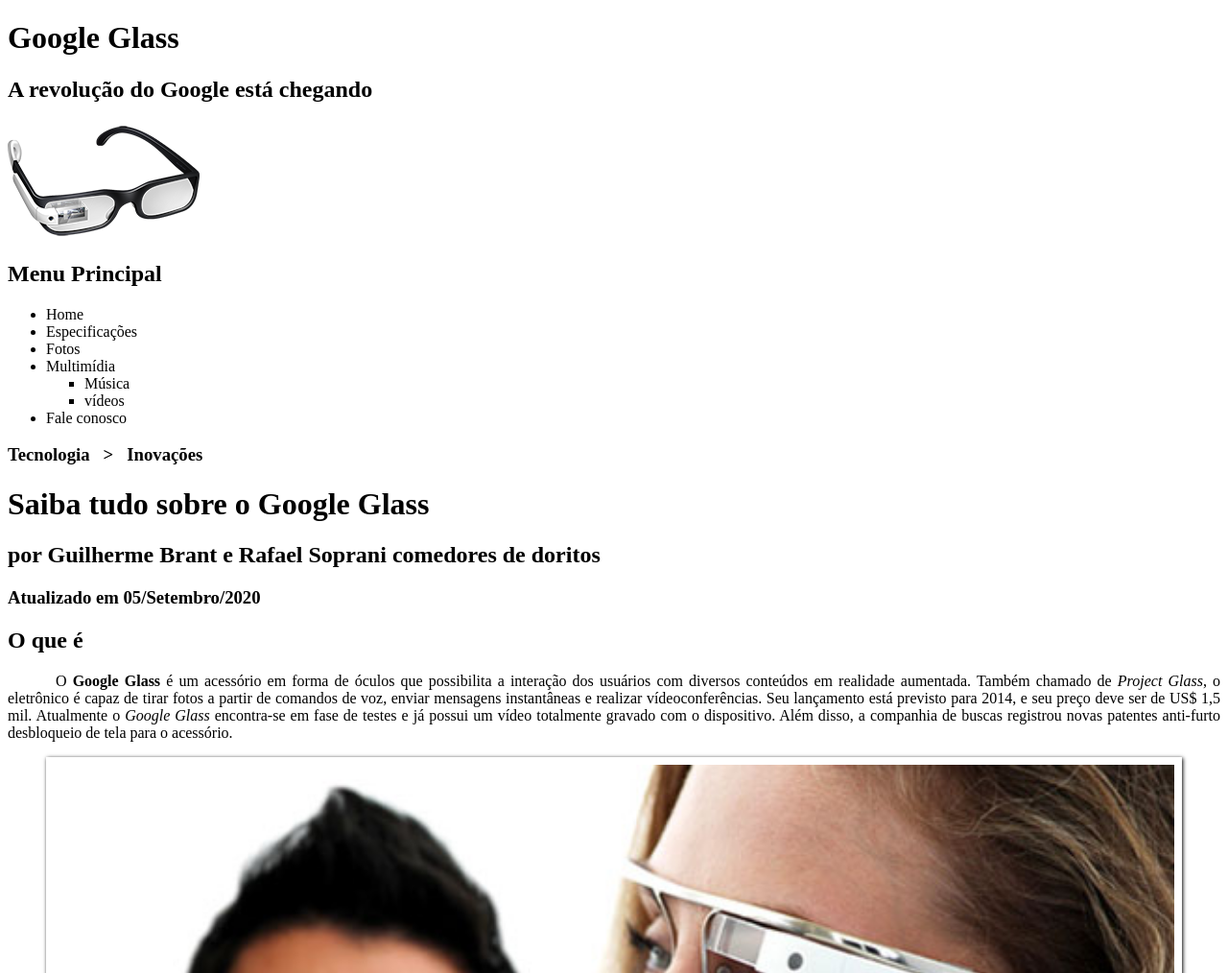
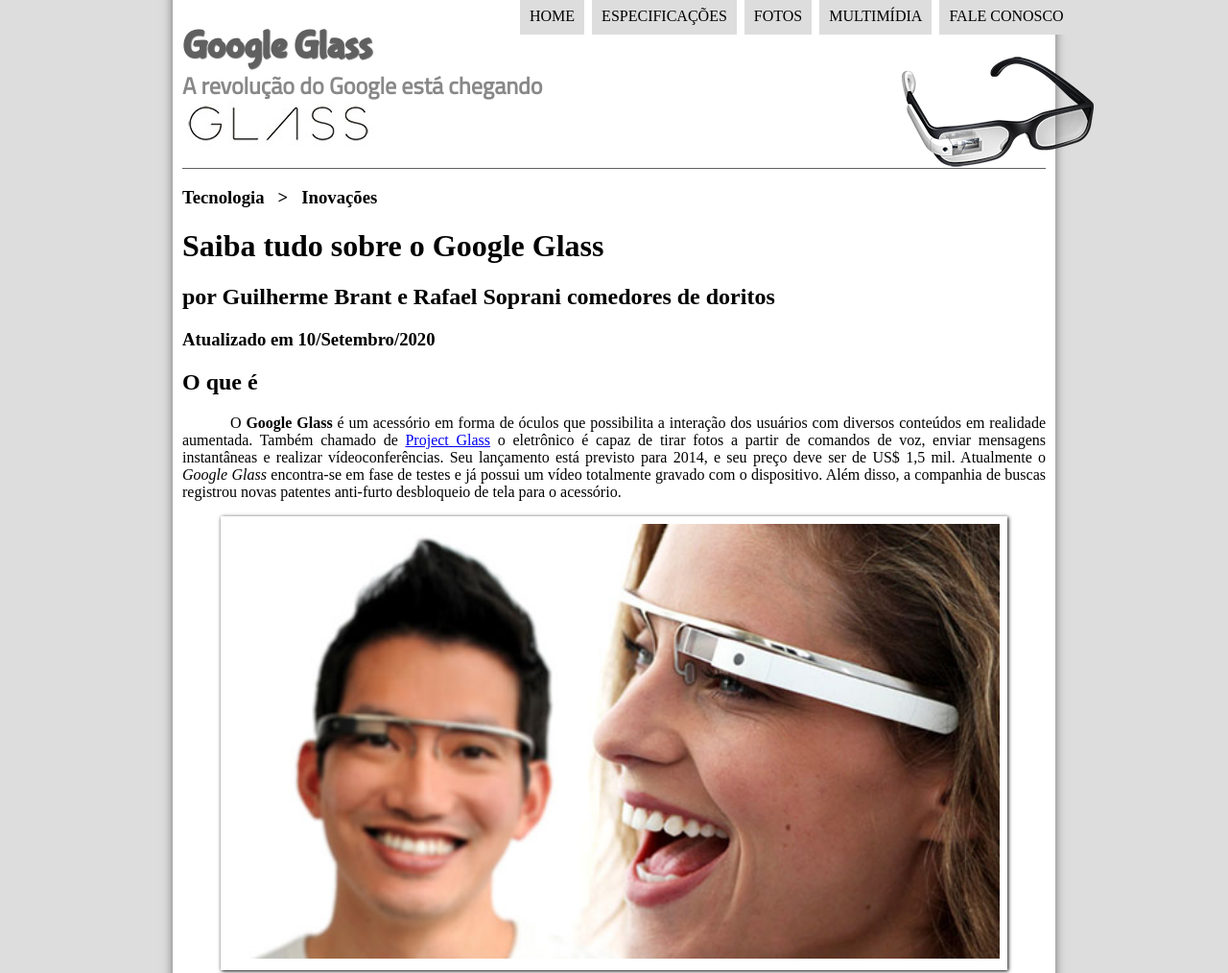
Before and after one commit to RafaSoprani/TecWEB, a plain HTML site: page index.html in a window 1280 px wide. Shown: the top 1014 px of the page at 96% size. Drawn offline with Linux system fonts and the light colour scheme.

Commit message:
atualizado até a aula 17

```diff
--- a/_css/estilo.css
+++ b/_css/estilo.css
@@ -1,15 +1,50 @@
-@charset "UTF8";
+@charset "UTF-8";
+@import url("https://fonts.googleapis.com/css2?family=Titillium+Web&display=swap");
+@font-face{
+    font-family: "FonteLogo";
+    src: url("../_fonts/bubblegum-sans-regular.otf");
+}
 
 body {
-    background-color: white;
+    background-color: #dddddd;
     color: rgba(0, 0, 0, 1);
 }
-
+div#interface{
+    width: 900px;
+    background-color: #ffffff;
+    margin: -20px auto 0px auto;
+    box-shadow: 0px 0px 10px rgba(0,0,0,.5);
+    padding: 10px;
+}
 p {
     text-align: justify;
     text-indent: 50px;
 }
-
+header#cabecalho img#icone{
+    position:absolute;
+    left: 940px;
+    top: 55px;
+}
+header#cabecalho{
+    border-bottom: 1px #606060 solid;
+    height: 150px;
+    background: url("../_imagens/glass-logo-peq.jpg") no-repeat 0px 80px;
+}
+header#cabecalho h1{
+    font-family: "FonteLogo", sans-serif;
+    font-size: 30pt;
+    color:#606060;
+    text-shadow: 1px 1px 1px rgba(0,0,0,.6);
+    padding: 0px;
+    margin-bottom: 0px;
+}
+header#cabecalho h2{
+    font-family: 'Titillium Web', sans-serif;
+    font-size: 15 pt;
+    color:#888888;
+    padding: 0px;
+    margin-top: 0px;
+}
 /* Formatação de imagens com legendas */
 figure.foto-legenda {
     position: relative;
@@ -25,7 +60,7 @@
     opacity: 0;
     position: absolute;
     top: 0px;
-    background-color: rgba(0, 0, 0, 4);
+    background-color: rgba(0, 0, 0, .4);
     color: white;
     width: 100%;
     height: 100%;
@@ -37,3 +72,36 @@
 figure.foto-legenda:hover figcaption{
   opacity: 1;
 }
+
+/*Formatação do menu*/
+nav#menu{
+    display: :block;
+}
+nav#menu ul {
+    list-style: none;
+    text-transform: uppercase;
+    position: absolute;
+    top: -20px;
+    left: 500px;
+}
+nav#menu li {
+    display: inline-block;
+    background-color: #dddddd;
+    padding: 10px;
+    margin: 2px;
+    transition: background-color 1s;
+}
+nav#menu li:hover{
+    background-color: #606060;
+}
+nav#menu h1{
+    display: none;
+}
+nav#menu a {
+    color: #000000;
+    text-decoration: none;
+}
+nav#menu a:hover{
+    color: #ffffff;
+    text-decoration: underline;
+}
--- /dev/null
+++ b/fotos.html
@@ -0,0 +1,30 @@
+<!DOCTYPE html>
+<html lang="pt">
+    <head>
+        <meta charset="UTF-8">
+        <title>Tudo sobre Google Glass</title>
+        <link rel="stylesheet" href="_css/estilo.css"/>
+
+    </head>
+
+
+    <body>
+
+<div id="interface">
+
+    <header id="cabecalho">
+    <hgroup>
+        <h1> Google Glass - Fotos</h1>
+    </hgroup>
+<nav id="menu">
+    <h1>Menu Principal</h1>
+    <ul type="disc">
+        <li><a href="index.html">Home </a> </li>
+        <li><a href="specs.html">Especificações</a></li>
+        <li><a href="fotos.html">Fotos</a></li>
+        <li><a href="multimidia.html">Multimídia</a></li>
+        <li><a href="fale-conosco.html">Fale Conosco </a></li>
+    </ul>
+    </nav>
+    </header>
+<p><b>EM BREVE</b></p>
--- a/index.html
+++ b/index.html
@@ -3,13 +3,10 @@
     <head>
         <meta charset="UTF-8">
         <title>Tudo sobre Google Glass</title>
-        <link rel="stylesheet" type="text/css" href="_css/estilo.css">
+        <link rel="stylesheet" href="_css/estilo.css"/>
 
-    </head>
-
-
-    <body>
-
+</head>
+<body>
 <div id="interface">
 
     <header id="cabecalho">
@@ -18,35 +15,31 @@
         <h2>A revolução do Google está chegando</h2>
     </hgroup>
 
-<img src="_imagens/glass-oculos-preto-peq.png" alt="glass-oculos-preto-peq">
+<img id="icone" src="_imagens/glass-oculos-preto-peq.png" alt="glass-oculos-preto-peq">
 
-<nav>
+<nav id="menu">
     <h1>Menu Principal</h1>
     <ul type="disc">
-        <li> Home </li>
-        <li>Especificações</li>
-        <li>Fotos</li>
-        <li>Multimídia</li>
-        <ul type="square">
-            <li>Música</li>
-            <li>vídeos</li>
-        </ul>
-        <li>Fale conosco</li>
+        <li><a href="index.html">Home </a> </li>
+        <li><a href="specs.html">Especificações</a></li>
+        <li><a href="fotos.html">Fotos</a></li>
+        <li><a href="multimidia.html">Multimídia</a></li>
+        <li><a href="fale-conosco.html">Fale Conosco </a></li>
     </ul>
-</nav>
+    </nav>
     </header>
 
     <hgroup>
 <h3>Tecnologia &nbsp; > &nbsp; Inovações </h3>
 <h1>Saiba tudo sobre o Google Glass</h1>
 <h2>por Guilherme Brant e Rafael Soprani comedores de doritos</h2>
-<h3>Atualizado em 05/Setembro/2020</h3>
+<h3>Atualizado em 10/Setembro/2020</h3>
     </hgroup>
 
 <h2>O que é</h2>
 <p>O <b>Google Glass</b>  é um acessório em forma de óculos que
  possibilita a interação dos usuários com diversos conteúdos
- em realidade aumentada. Também chamado de <i>Project Glass</i>, o
+ em realidade aumentada. Também chamado de <a href="https://www.google.com/glass/start/" target="_blank">Project Glass</a> o
  eletrônico é capaz de tirar fotos a partir de comandos de
  voz, enviar mensagens instantâneas e realizar
  vídeo&shy;conferências. Seu lançamento está previsto para 2014,
```
Also changed, not shown: multimidia.html (added, +30 -0 lines), specs.html (added, +30 -0 lines).
